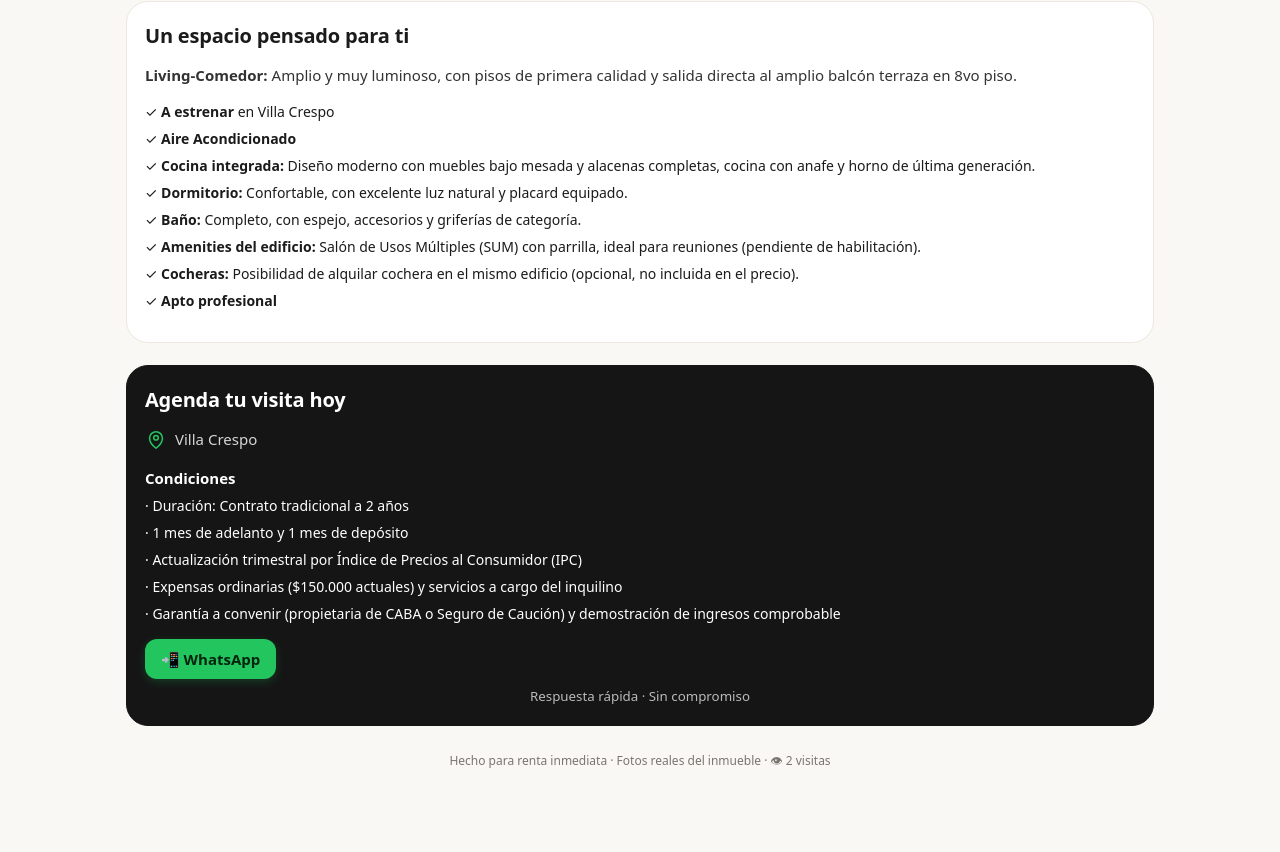
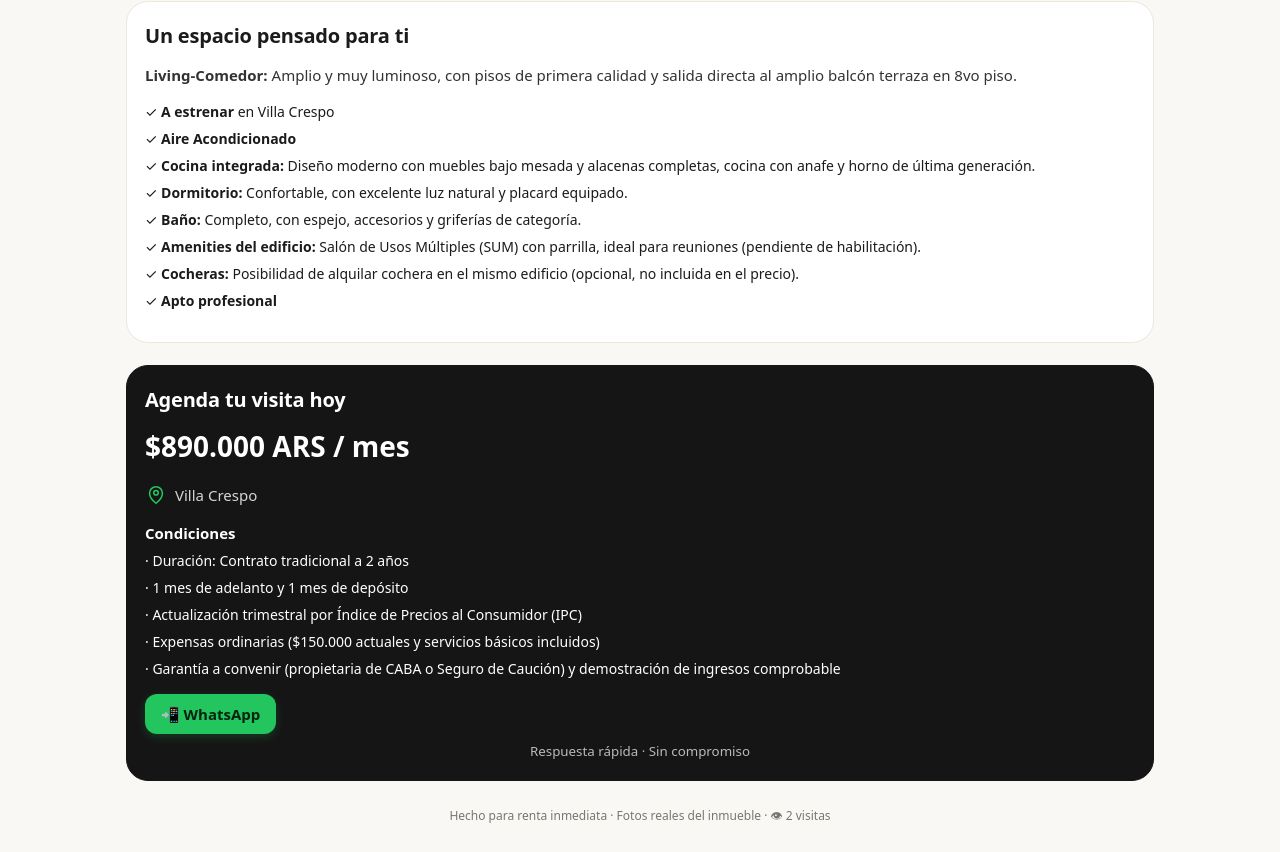
Before and after one commit to razor430/depto-alquiler, a React (Vite) app: page / in a window 1280 px wide. Shown: the part 2238-3090 px from the top of the page. Before the commit the page ends 3035 px from the top, so only its background shows below. Built offline with nearby package versions, Linux system fonts and the light colour scheme; no server answers.

Commit message:
Precio 890k bajo Agenda tu visita y expensas con servicios incluidos

```diff
--- a/src/App.jsx
+++ b/src/App.jsx
@@ -221,6 +221,7 @@ export default function App() {
       {/* CONTACTO / CIERRE */}
       <section className="section card dark" id="contacto">
         <h2>Agenda tu visita hoy</h2>
+        <p className="price">{SITE.precio}</p>
         <p className="loc"><Icon d="M12 21s7-5.5 7-11a7 7 0 1 0-14 0c0 5.5 7 11 7 11zM12 12a2.5 2.5 0 1 0 0-5 2.5 2.5 0 0 0 0 5z" /> {SITE.ubicacionAprox}</p>
         <h3>Condiciones</h3>
         <ul>
--- a/src/config.js
+++ b/src/config.js
@@ -4,8 +4,8 @@ export const SITE = {
   zona: "en Villa Crespo",
   subtitulo: "A estrenar · Balcón terraza en 8vo piso · Apto profesional",
   badge: "Disponible ahora",
-  precio: "$940.000 ARS / mes",
-  precioMensual: "$940.000 ARS",
+  precio: "$890.000 ARS / mes",
+  precioMensual: "$890.000 ARS",
   // Cambia por tu número real con código país, sin + ni espacios. Ej: 5215500000000
   whatsappNumber: "5491140648243",
   whatsappMessage: "Hola, me interesa el departamento en alquiler. ¿Sigue disponible? Quiero agendar una visita.",
@@ -14,7 +14,7 @@ export const SITE = {
     "Duración: Contrato tradicional a 2 años",
     "1 mes de adelanto y 1 mes de depósito",
     "Actualización trimestral por Índice de Precios al Consumidor (IPC)",
-    "Expensas ordinarias ($150.000 actuales) y servicios a cargo del inquilino",
+    "Expensas ordinarias ($150.000 actuales y servicios básicos incluidos)",
     "Garantía a convenir (propietaria de CABA o Seguro de Caución) y demostración de ingresos comprobable",
   ],
 };
```
